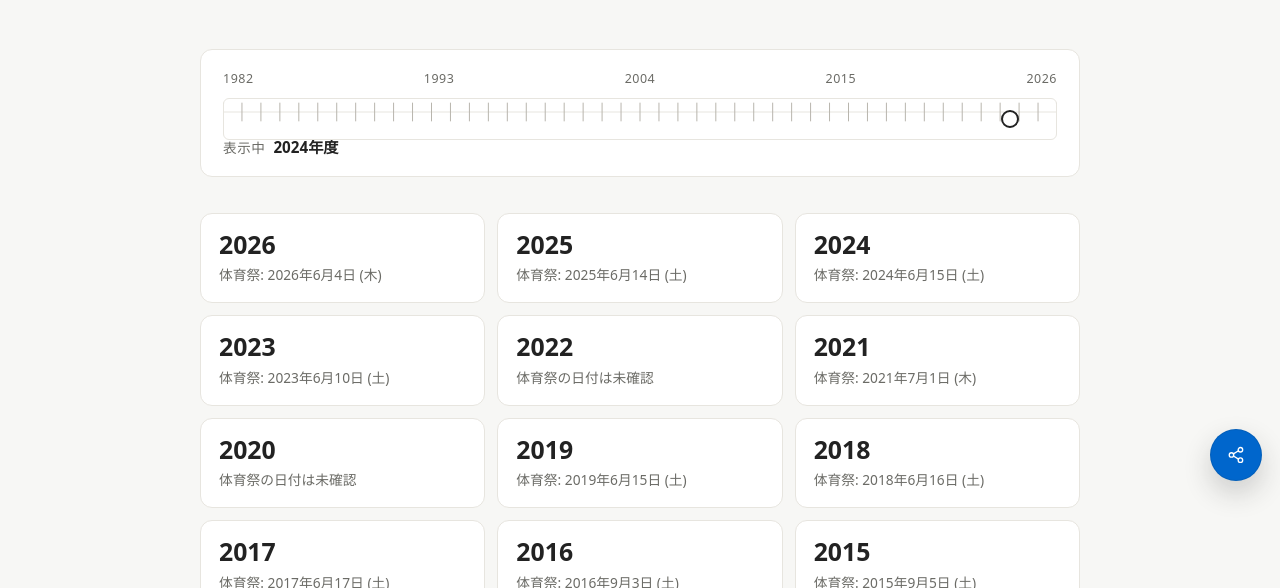
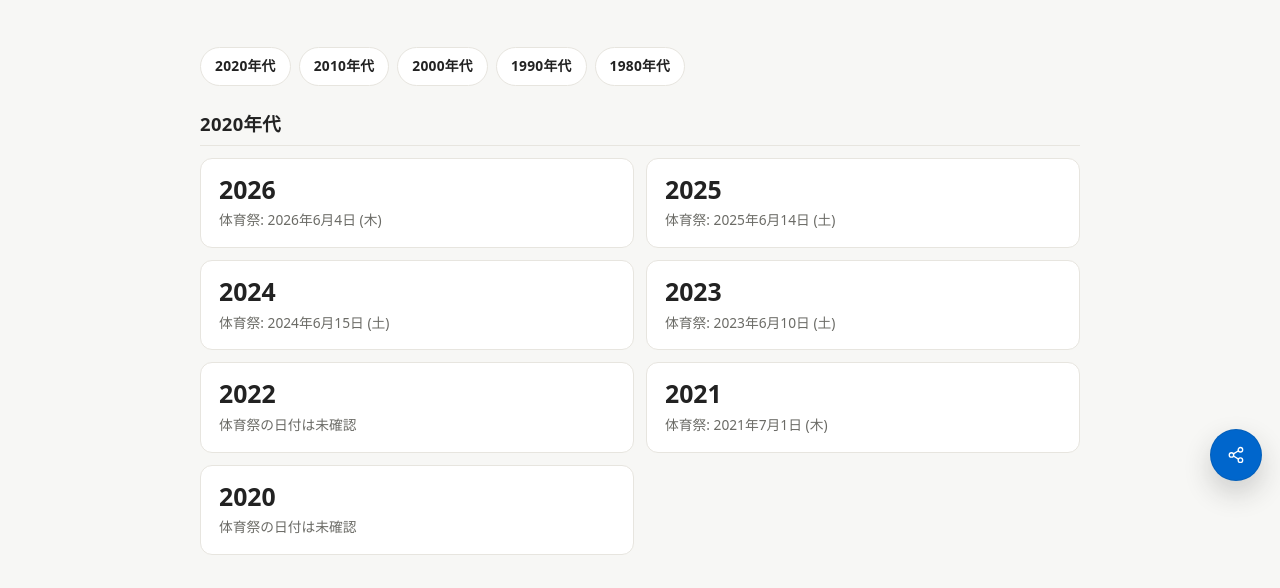
Before and after one commit to massgame-fzk/MassGameArchive, an Astro site: page /years in a window 1280 px wide. Shown: the part 301-889 px from the top of the page. Built offline with nearby package versions, Linux system fonts and the light colour scheme; Astro itself is replaced by a stand-in of ours.

Commit message:
fix years page

```diff
--- a/src/pages/years/index.astro
+++ b/src/pages/years/index.astro
@@ -9,17 +9,18 @@ const sorted = [...years]
     eventDateLabel: formatEventDate(entry.eventDate),
   }));
 
-const yearsAsc = [...sorted].sort((a, b) => a.year - b.year);
-const minYear = yearsAsc.length > 0 ? yearsAsc[0].year : 0;
-const maxYear = yearsAsc.length > 0 ? yearsAsc[yearsAsc.length - 1].year : 0;
-const yearRange = Math.max(1, maxYear - minYear);
+type DecadeEntry = (typeof sorted)[number];
+const decadeMap = new Map<number, DecadeEntry[]>();
+for (const entry of sorted) {
+  const decade = Math.floor(entry.year / 10) * 10;
+  const list = decadeMap.get(decade) ?? [];
+  list.push(entry);
+  decadeMap.set(decade, list);
+}
 
-const tickXs = yearsAsc.map((entry) => ({
-  year: entry.year,
-  x: ((entry.year - minYear) / yearRange) * 1000,
-}));
-
-const labelStops = [minYear, minYear + Math.round(yearRange * 0.25), minYear + Math.round(yearRange * 0.5), minYear + Math.round(yearRange * 0.75), maxYear];
+const decades = [...decadeMap.entries()]
+  .sort((a, b) => b[0] - a[0])
+  .map(([decade, entries]) => ({ decade, entries }));
 ---
 
 <BaseLayout title="年度別" breadcrumbs={[{ label: "年度別" }]}>
@@ -29,39 +30,20 @@ const labelStops = [minYear, minYear + Math.round(yearRange * 0.25), minYear + M
     <p class="lead">曲またはYouTube動画が確認できる年度を中心に掲載しています。各年度ページで曲と動画を確認できます。</p>
   </section>
 
-  <section class="section wrap narrow year-timeline-section">
-    <div class="year-timeline" data-min-year={minYear} data-max-year={maxYear}>
-      <div class="year-timeline-labels" aria-hidden="true">
-        {labelStops.map((y) => <span>{y}</span>)}
-      </div>
-      <div class="year-timeline-track">
-        <svg class="year-timeline-ticks" viewBox="0 0 1000 24" preserveAspectRatio="none" aria-hidden="true">
-          <line class="year-timeline-axis" x1="0" y1="12" x2="1000" y2="12"></line>
-          {tickXs.map((tick) => (
-            <line class="year-timeline-tick" x1={tick.x} y1="4" x2={tick.x} y2="20"></line>
+  {decades.length > 0 && (
+    <nav class="year-decade-nav wrap narrow" aria-label="年代へジャンプ">
+      {decades.map(({ decade }) => (
+        <a class="year-decade-nav-item" href={`#decade-${decade}`}>{decade}年代</a>
       ))}
-        </svg>
-        <input
-          class="year-timeline-input"
-          type="range"
-          min={minYear}
-          max={maxYear}
-          step="1"
-          value={maxYear}
-          aria-label="年度を選んで一覧をスクロール"
-        />
-      </div>
-      <p class="year-timeline-readout" aria-live="polite">
-        <span class="year-timeline-readout-label">表示中</span>
-        <span class="year-timeline-readout-value" data-readout>{maxYear}年度</span>
-      </p>
-    </div>
-  </section>
+    </nav>
+  )}
 
-  <section class="section wrap narrow">
+  {decades.map(({ decade, entries }) => (
+    <section class="section wrap narrow year-decade-section" id={`decade-${decade}`}>
+      <h2 class="year-decade-heading">{decade}年代</h2>
       <div class="year-grid">
-      {sorted.map((entry) => (
-        <a class="year-card" href={`/years/${entry.year}/`} id={`year-${entry.year}`} data-year={entry.year}>
+        {entries.map((entry) => (
+          <a class="year-card" href={`/years/${entry.year}/`}>
             <span class="year-card-number">{entry.year}</span>
             <span class="year-card-event">
               {entry.eventDateLabel ? `体育祭: ${entry.eventDateLabel}` : "体育祭の日付は未確認"}
@@ -71,92 +53,5 @@ const labelStops = [minYear, minYear + Math.round(yearRange * 0.25), minYear + M
         ))}
       </div>
     </section>
-
-  <script>
-    const timeline = document.querySelector<HTMLElement>(".year-timeline");
-    const input = document.querySelector<HTMLInputElement>(".year-timeline-input");
-    const readout = document.querySelector<HTMLElement>("[data-readout]");
-    const cards = Array.from(document.querySelectorAll<HTMLElement>(".year-card"));
-
-    if (timeline && input && readout && cards.length > 0) {
-      const minYear = Number(timeline.dataset.minYear ?? 0);
-      const maxYear = Number(timeline.dataset.maxYear ?? 0);
-      const cardByYear = new Map<number, HTMLElement>();
-      cards.forEach((card) => {
-        const y = Number(card.dataset.year);
-        if (!Number.isNaN(y)) cardByYear.set(y, card);
-      });
-
-      const setReadout = (year: number) => {
-        readout.textContent = `${year}年度`;
-      };
-
-      const findClosestYear = (year: number) => {
-        if (cardByYear.has(year)) return year;
-        let best = year;
-        let bestDist = Infinity;
-        cardByYear.forEach((_, y) => {
-          const d = Math.abs(y - year);
-          if (d < bestDist) {
-            bestDist = d;
-            best = y;
-          }
-        });
-        return best;
-      };
-
-      const scrollToYear = (year: number) => {
-        const target = cardByYear.get(year);
-        if (!target) return;
-        const headerHeightVar = getComputedStyle(document.documentElement).getPropertyValue("--site-header-height");
-        const headerHeight = parseFloat(headerHeightVar) || 64;
-        const rect = target.getBoundingClientRect();
-        const top = rect.top + window.scrollY - headerHeight - 16;
-        window.scrollTo({ top, behavior: "smooth" });
-      };
-
-      let userInteracting = false;
-      let interactingTimeout: number | undefined;
-
-      input.addEventListener("input", () => {
-        const requested = Number(input.value);
-        const target = findClosestYear(requested);
-        setReadout(target);
-        userInteracting = true;
-        if (interactingTimeout) window.clearTimeout(interactingTimeout);
-        interactingTimeout = window.setTimeout(() => {
-          userInteracting = false;
-        }, 1200);
-        scrollToYear(target);
-      });
-
-      // Update slider as the user scrolls the page (when not driving the slider)
-      const observer = new IntersectionObserver(
-        (entries) => {
-          if (userInteracting) return;
-          // Pick the entry with the highest intersection ratio that's intersecting
-          let best: IntersectionObserverEntry | undefined;
-          entries.forEach((entry) => {
-            if (!entry.isIntersecting) return;
-            if (!best || entry.intersectionRatio > best.intersectionRatio) {
-              best = entry;
-            }
-          });
-          if (!best) return;
-          const target = best.target as HTMLElement;
-          const y = Number(target.dataset.year);
-          if (Number.isNaN(y)) return;
-          if (y < minYear || y > maxYear) return;
-          input.value = String(y);
-          setReadout(y);
-        },
-        {
-          rootMargin: "-20% 0px -60% 0px",
-          threshold: [0, 0.25, 0.5, 0.75, 1],
-        }
-      );
-
-      cards.forEach((card) => observer.observe(card));
-    }
-  </script>
+  ))}
 </BaseLayout>
--- a/src/styles/global.css
+++ b/src/styles/global.css
@@ -637,143 +637,58 @@ p {
   gap: 0;
 }
 
-.year-timeline-section {
-  padding-top: 6px;
-  padding-bottom: 6px;
+.year-decade-nav {
+  display: flex;
+  flex-wrap: wrap;
+  gap: 8px;
+  padding-top: 4px;
+  padding-bottom: 4px;
+  margin-bottom: 4px;
 }
 
-.year-timeline {
+.year-decade-nav-item {
+  display: inline-flex;
+  align-items: center;
   background: #fff;
   border: 1px solid var(--line);
-  border-radius: 12px;
-  padding: 18px 22px 14px;
+  border-radius: 999px;
+  color: var(--ink);
+  font-size: 0.86rem;
+  font-weight: 600;
+  letter-spacing: 0.02em;
+  padding: 6px 14px;
+  text-decoration: none;
+  transition:
+    border-color 160ms ease,
+    background 160ms ease,
+    color 160ms ease;
 }
 
-.year-timeline-labels {
-  display: flex;
-  justify-content: space-between;
-  font-size: 0.78rem;
-  color: var(--muted);
-  letter-spacing: 0.04em;
-  margin-bottom: 8px;
+.year-decade-nav-item:hover {
+  background: var(--accent-soft);
+  border-color: var(--accent);
+  color: var(--accent);
 }
 
-.year-timeline-track {
-  position: relative;
-  height: 28px;
+.year-decade-section {
+  scroll-margin-top: calc(var(--site-header-height, 64px) + 16px);
+  padding-top: 18px;
+  padding-bottom: 18px;
 }
 
-.year-timeline-ticks {
-  position: absolute;
-  inset: 0;
-  width: 100%;
-  height: 100%;
-  pointer-events: none;
-}
-
-.year-timeline-axis {
-  stroke: var(--line);
-  stroke-width: 1;
-  vector-effect: non-scaling-stroke;
-}
-
-.year-timeline-tick {
-  stroke: #b8b5ad;
-  stroke-width: 1;
-  vector-effect: non-scaling-stroke;
-}
-
-.year-timeline-input {
-  -webkit-appearance: none;
-  appearance: none;
-  position: absolute;
-  inset: 0;
-  width: 100%;
-  height: 100%;
-  background: transparent;
-  margin: 0;
-  padding: 0;
-  cursor: pointer;
-}
-
-.year-timeline-input:focus {
-  outline: none;
-}
-
-.year-timeline-input:focus-visible::-webkit-slider-thumb {
-  box-shadow: 0 0 0 3px var(--accent-soft);
-}
-
-.year-timeline-input:focus-visible::-moz-range-thumb {
-  box-shadow: 0 0 0 3px var(--accent-soft);
-}
-
-.year-timeline-input::-webkit-slider-runnable-track {
-  height: 28px;
-  background: transparent;
-  border: none;
-}
-
-.year-timeline-input::-moz-range-track {
-  height: 28px;
-  background: transparent;
-  border: none;
-}
-
-.year-timeline-input::-webkit-slider-thumb {
-  -webkit-appearance: none;
-  width: 18px;
-  height: 18px;
-  border-radius: 50%;
-  background: #fff;
-  border: 2px solid var(--ink);
-  cursor: grab;
-  margin-top: 5px;
-  transition: box-shadow 120ms ease, transform 120ms ease;
-}
-
-.year-timeline-input:active::-webkit-slider-thumb {
-  cursor: grabbing;
-  transform: scale(1.05);
-}
-
-.year-timeline-input::-moz-range-thumb {
-  width: 18px;
-  height: 18px;
-  border-radius: 50%;
-  background: #fff;
-  border: 2px solid var(--ink);
-  cursor: grab;
-  transition: box-shadow 120ms ease, transform 120ms ease;
-}
-
-.year-timeline-input:active::-moz-range-thumb {
-  cursor: grabbing;
-  transform: scale(1.05);
-}
-
-.year-timeline-readout {
-  margin: 8px 0 0;
-  font-size: 0.85rem;
-  color: var(--muted);
-  display: flex;
-  align-items: baseline;
-  gap: 8px;
-}
-
-.year-timeline-readout-label {
-  letter-spacing: 0.04em;
-}
-
-.year-timeline-readout-value {
+.year-decade-heading {
+  font-size: 1.15rem;
+  font-weight: 700;
+  letter-spacing: 0.02em;
   color: var(--ink);
-  font-weight: 700;
-  font-size: 0.95rem;
+  margin: 0 0 12px;
+  padding-bottom: 8px;
+  border-bottom: 1px solid var(--line);
 }
 
 .year-grid {
   display: grid;
-  grid-template-columns: repeat(auto-fit, minmax(220px, 1fr));
+  grid-template-columns: repeat(2, minmax(0, 1fr));
   gap: 12px;
 }
 
@@ -1371,12 +1286,13 @@ textarea {
     gap: 4px;
   }
 
-  .year-timeline {
-    padding: 14px 16px 12px;
+  .year-grid {
+    grid-template-columns: 1fr;
   }
 
-  .year-timeline-labels {
-    font-size: 0.72rem;
+  .year-decade-nav-item {
+    font-size: 0.82rem;
+    padding: 5px 12px;
   }
 
   .table-scroll-shell::after,
```
Lines whose indentation alone changed are shown as unchanged.
